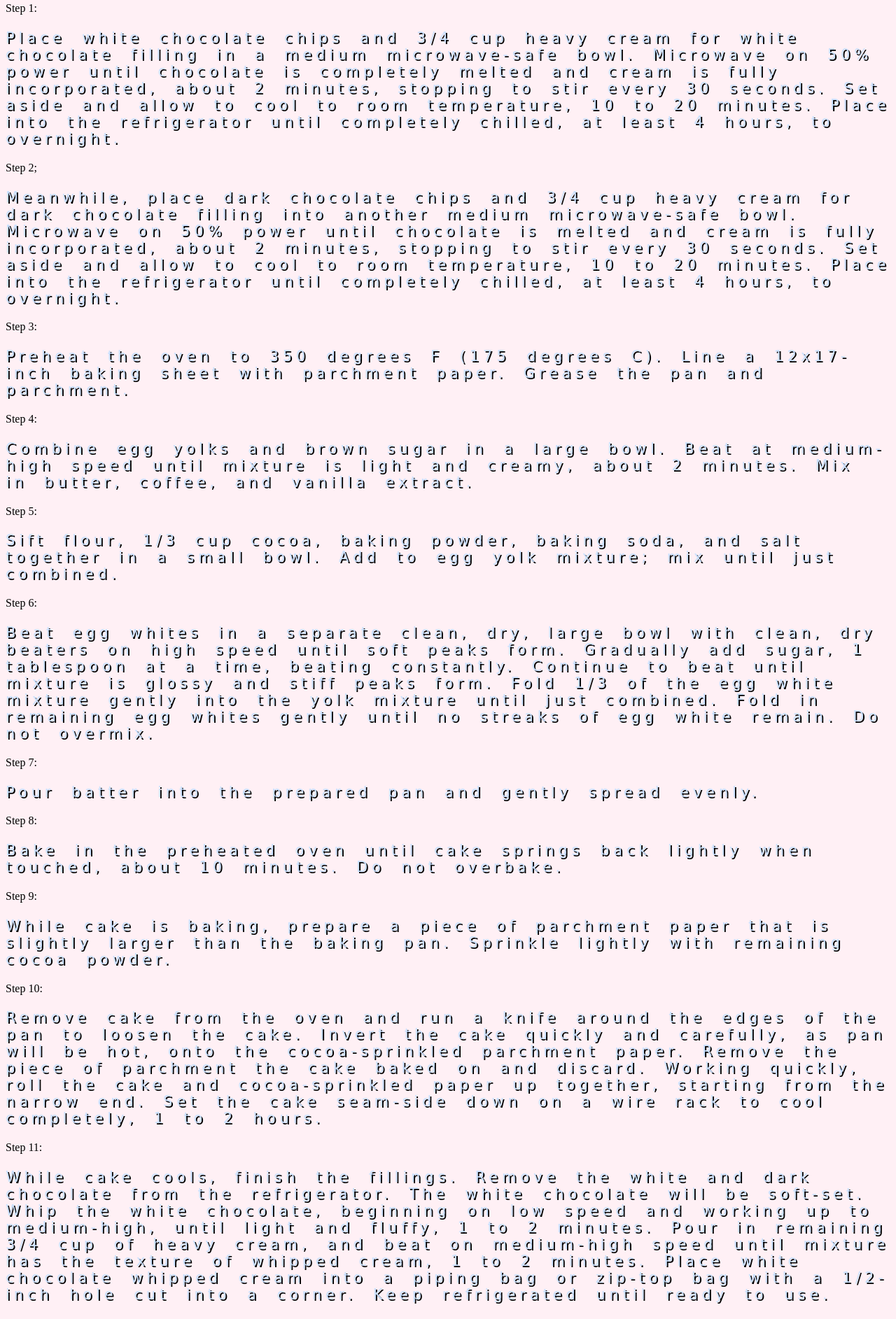
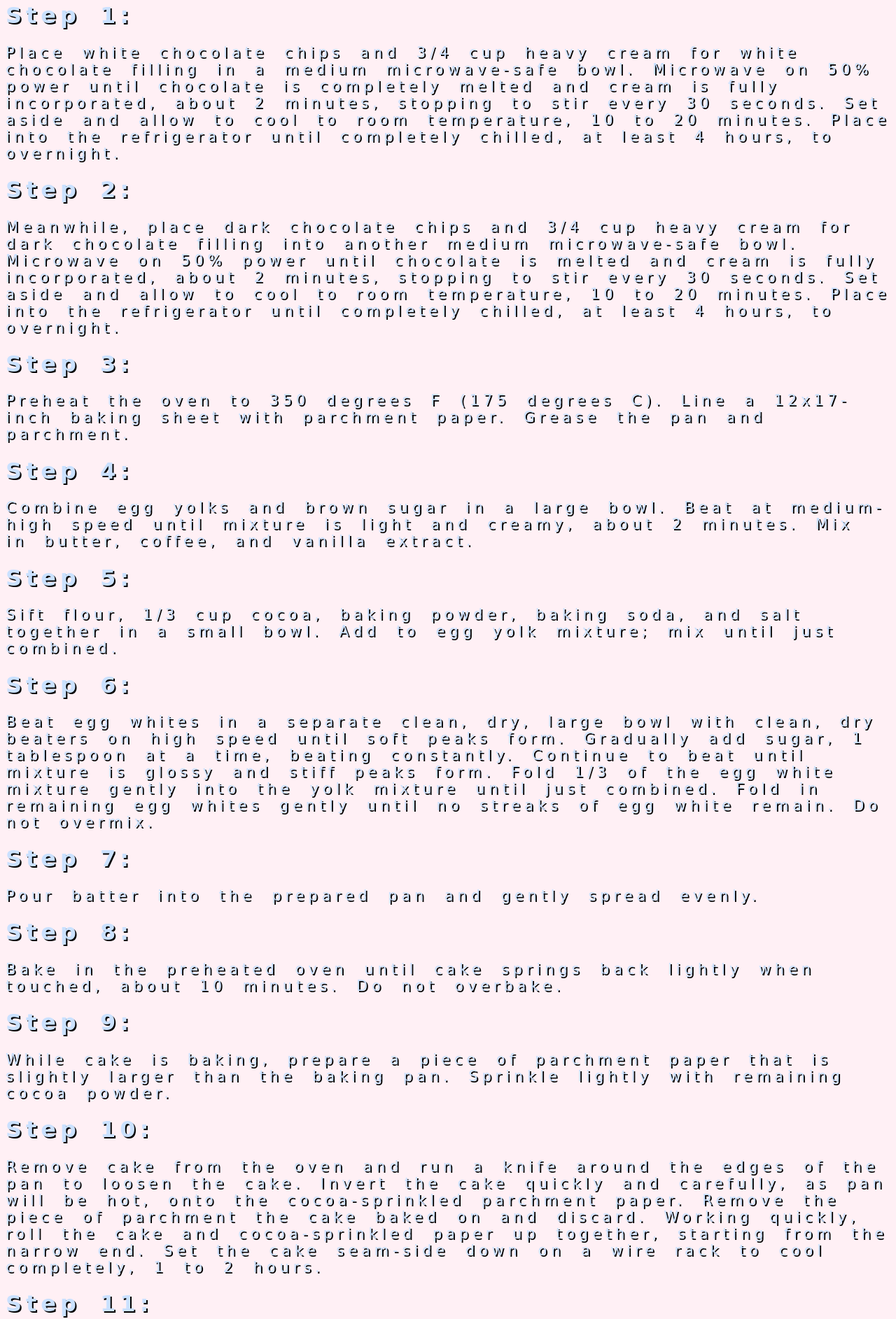
Before and after one commit to 44546/Recipe-website-, a plain HTML site: page index.html in a window 1280 px wide. Shown: the part 562-2447 px from the top of the page at 70% size. Drawn offline with Linux system fonts and the light colour scheme; a web font is replaced by a local one.

Commit message:
"h1" on the steps

```diff
--- a/index.html
+++ b/index.html
@@ -40,43 +40,43 @@
 
 <h1>Directions Instructions Checklist</h1>
 
- Step 1:
+ <h1>Step 1:</h1>
 <p>Place white chocolate chips and 3/4 cup heavy cream for white chocolate filling in a medium microwave-safe bowl. Microwave on 50% power until chocolate is completely melted and cream is fully incorporated, about 2 minutes, stopping to stir every 30 seconds. Set aside and allow to cool to room temperature, 10 to 20 minutes. Place into the refrigerator until completely chilled, at least 4 hours, to overnight.</p>
 
- Step 2;
+<h1>Step 2:</h1>
 <p>Meanwhile, place dark chocolate chips and 3/4 cup heavy cream for dark chocolate filling into another medium microwave-safe bowl. Microwave on 50% power until chocolate is melted and cream is fully incorporated, about 2 minutes, stopping to stir every 30 seconds. Set aside and allow to cool to room temperature, 10 to 20 minutes. Place into the refrigerator until completely chilled, at least 4 hours, to overnight.</p>
 
- Step 3:
+ <h1>Step 3:</h1>
 <p>Preheat the oven to 350 degrees F (175 degrees C). Line a 12x17-inch baking sheet with parchment paper. Grease the pan and parchment.</p>
 
- Step 4:
+ <h1>Step 4:</h1>
 <p>Combine egg yolks and brown sugar in a large bowl. Beat at medium-high speed until mixture is light and creamy, about 2 minutes. Mix in butter, coffee, and vanilla extract.</p>
 
- Step 5:
+ <h1>Step 5:</h1>
 <p>Sift flour, 1/3 cup cocoa, baking powder, baking soda, and salt together in a small bowl. Add to egg yolk mixture; mix until just combined.</p>
 
- Step 6:
+ <h1>Step 6:</h1>
 <p>Beat egg whites in a separate clean, dry, large bowl with clean, dry beaters on high speed until soft peaks form. Gradually add sugar, 1 tablespoon at a time, beating constantly. Continue to beat until mixture is glossy and stiff peaks form. Fold 1/3 of the egg white mixture gently into the yolk mixture until just combined. Fold in remaining egg whites gently until no streaks of egg white remain. Do not overmix.</p>
 
- Step 7:
+ <h1>Step 7:</h1>
 <p>Pour batter into the prepared pan and gently spread evenly.</p>
 
- Step 8:
+ <h1>Step 8:</h1>
 <p>Bake in the preheated oven until cake springs back lightly when touched, about 10 minutes. Do not overbake.</p>
 
- Step 9:
+ <h1>Step 9:</h1>
 <p>While cake is baking, prepare a piece of parchment paper that is slightly larger than the baking pan. Sprinkle lightly with remaining cocoa powder.</p>
 
- Step 10:
+ <h1>Step 10:</h1>
 <p>Remove cake from the oven and run a knife around the edges of the pan to loosen the cake. Invert the cake quickly and carefully, as pan will be hot, onto the cocoa-sprinkled parchment paper. Remove the piece of parchment the cake baked on and discard. Working quickly, roll the cake and cocoa-sprinkled paper up together, starting from the narrow end. Set the cake seam-side down on a wire rack to cool completely, 1 to 2 hours.</p>
 
- Step 11:
+ <h1>Step 11:</h1>
 <p>While cake cools, finish the fillings. Remove the white and dark chocolate from the refrigerator. The white chocolate will be soft-set. Whip the white chocolate, beginning on low speed and working up to medium-high, until light and fluffy, 1 to 2 minutes. Pour in remaining 3/4 cup of heavy cream, and beat on medium-high speed until mixture has the texture of whipped cream, 1 to 2 minutes. Place white chocolate whipped cream into a piping bag or zip-top bag with a 1/2-inch hole cut into a corner. Keep refrigerated until ready to use.</p>
 
- Step 12:
+ <h1>Step 12:</h1>
 <p>Prepare dark chocolate filling. The dark chocolate will be firm set. Whip the dark chocolate, starting on low speed and working up to medium speed, until mixture crumbles. Beat until the chocolate crumbles begin to become lighter in color and texture, 1 to 2 minutes. Add remaining 3/4 cup heavy cream and beat on medium-high speed until mixture is smooth, light, and fluffy, 1 to 2 minutes. The dark chocolate mixture will be slightly thicker than the white chocolate. Add more heavy cream if necessary to achieve the desired "lightness" and consistency of whipped mousse. Place whipped dark chocolate mousse into a piping bag or zip-top bag with a 1/2-inch hole cut into a corner. Keep refrigerated until ready to use.</p>
 
- Step 13:
+ <h1>Step 13:</h1>
 <p>Unroll cooled cake gently and discard parchment paper. Pipe alternating stripes of white chocolate whipped cream and whipped dark chocolate mousse vertically along the 12-inch side of the cake, in stripes about 1/2-inch thick. Continue this vertical pattern along the entirety of the cake, leaving about a 1/2-inch border on all sides. Gently roll the cake back up over the filling (without the parchment) as tightly as possible without breaking the cake until the cake is completely rolled up. Place onto a serving platter and refrigerate until set, at least 1 hour.</p>
   </body>
 </html>
```
